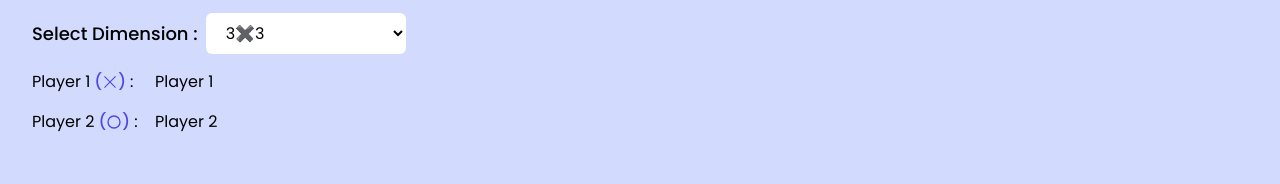
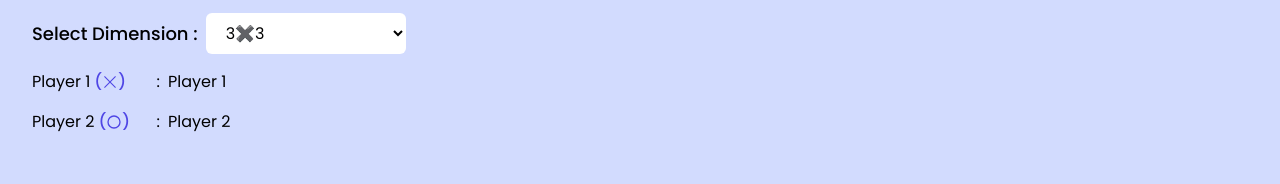
Before and after one commit to alifbinhossain/tic-toc-toe, a React (Vite) app: page / in a window 1280 px wide. Both pictures are taken after a click on the button "Start". Shown: the part 837-1021 px from the top of the page. Built offline with nearby package versions, Linux system fonts and the light colour scheme.

Commit message:
style: :art: fixed alignment

```diff
--- a/src/components/settings.tsx
+++ b/src/components/settings.tsx
@@ -46,7 +46,7 @@ const Settings = ({
         <div className='flex  items-center gap-2'>
           <p className='w-32 flex items-center gap-1'>
             <span> Player 1</span>
-            <span className='flex items-center text-indigo-600 font-medium'>
+            <span className='flex-1 flex items-center text-indigo-600 font-medium'>
               {' ('}
               <RxCross1 />
               {')'}
@@ -54,7 +54,7 @@ const Settings = ({
             :
           </p>
           {play ? (
-            <p className='w-full  ' onClick={() => setPlay((prev) => !prev)}>
+            <p className='flex-1' onClick={() => setPlay((prev) => !prev)}>
               <span> {players?.['player1']}</span>
             </p>
           ) : (
@@ -77,7 +77,7 @@ const Settings = ({
         <div className='flex items-center gap-2'>
           <p className='w-32 flex items-center gap-1'>
             <span> Player 2</span>
-            <span className='flex items-center text-indigo-600 font-medium'>
+            <span className=' flex-1 flex items-center text-indigo-600 font-medium'>
               {' ('}
               <TbCircle />
               {')'}
@@ -85,7 +85,7 @@ const Settings = ({
             :
           </p>
           {play ? (
-            <p className='w-full ' onClick={() => setPlay((prev) => !prev)}>
+            <p className='flex-1 ' onClick={() => setPlay((prev) => !prev)}>
               <span> {players?.['player2']}</span>
             </p>
           ) : (
```
